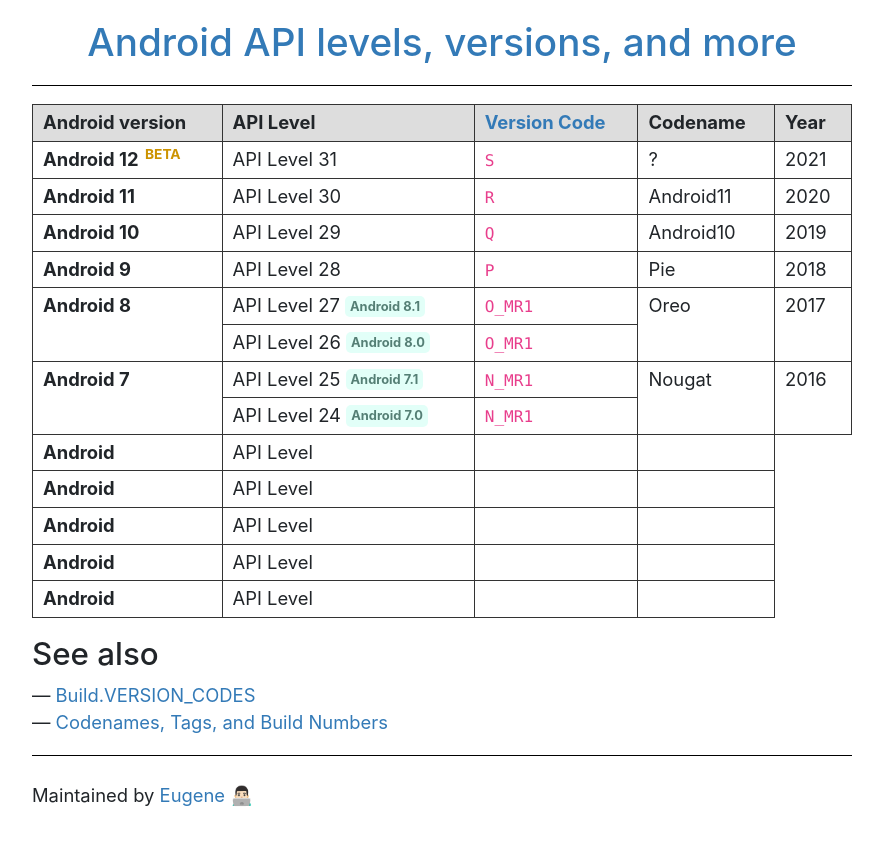
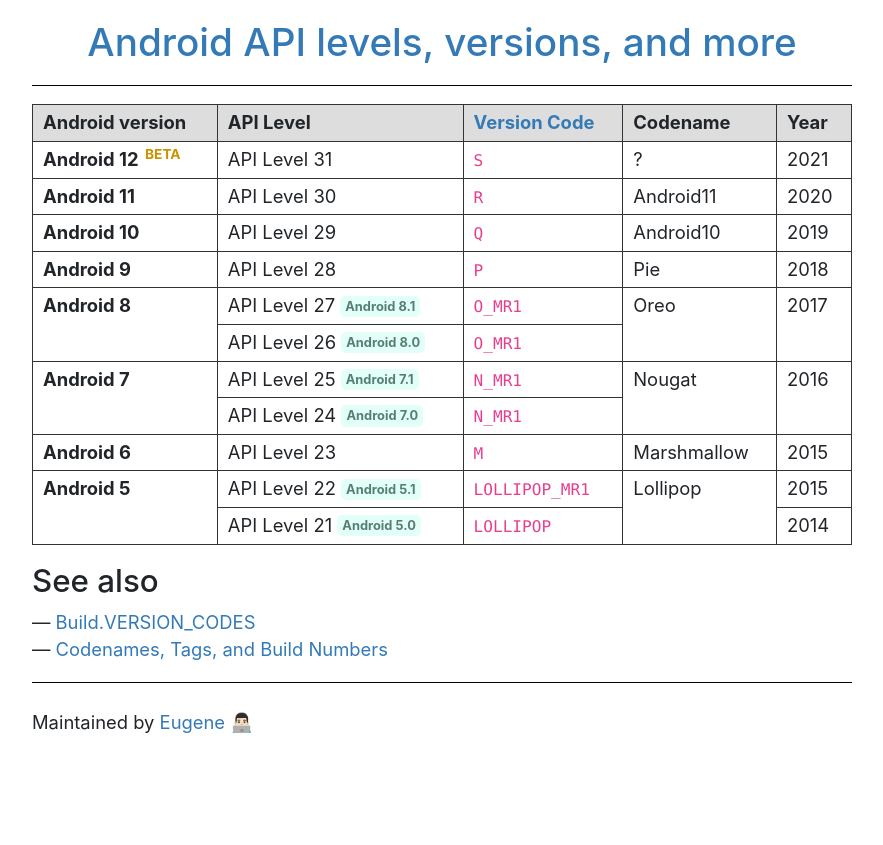
Before and after one commit to ebelinski/apilevels, a Jekyll site: the page built from index.html, in a window 1280 px wide. Shown: the top 845 px of the page, without its empty margins (198-1081 px from the left). Built offline with Jekyll 4.4.1, drawn with Linux system fonts in a browser that asks for light colours.

Commit message:
Added Android 5 & 6.

```diff
--- a/index.html
+++ b/index.html
@@ -61,34 +61,23 @@
     <td><code>N_MR1</code></td>
   </tr>
   <tr>
-    <td><b>Android</b></td>
-    <td>API Level </td>
-    <td></td>
-    <td></td>
+    <td><b>Android 6</b></td>
+    <td>API Level 23</td>
+    <td><code>M</code></td>
+    <td>Marshmallow</td>
+    <td>2015</td>
   </tr>
   <tr>
-    <td><b>Android </b></td>
-    <td>API Level </td>
-    <td></td>
-    <td></td>
+    <td rowspan="2"><b>Android 5</b></td>
+    <td>API Level 22 <span class="subversion">Android 5.1</span></td>
+    <td><code>LOLLIPOP_MR1</code></td>
+    <td rowspan="2">Lollipop</td>
+    <td>2015</td>
   </tr>
   <tr>
-    <td><b>Android </b></td>
-    <td>API Level </td>
-    <td></td>
-    <td></td>
-  </tr>
-  <tr>
-    <td><b>Android </b></td>
-    <td>API Level </td>
-    <td></td>
-    <td></td>
-  </tr>
-  <tr>
-    <td><b>Android </b></td>
-    <td>API Level </td>
-    <td></td>
-    <td></td>
+    <td>API Level 21 <span class="subversion">Android 5.0</span></td>
+    <td><code>LOLLIPOP</code></td>
+    <td>2014</td>
   </tr>
 </table>
 
```
